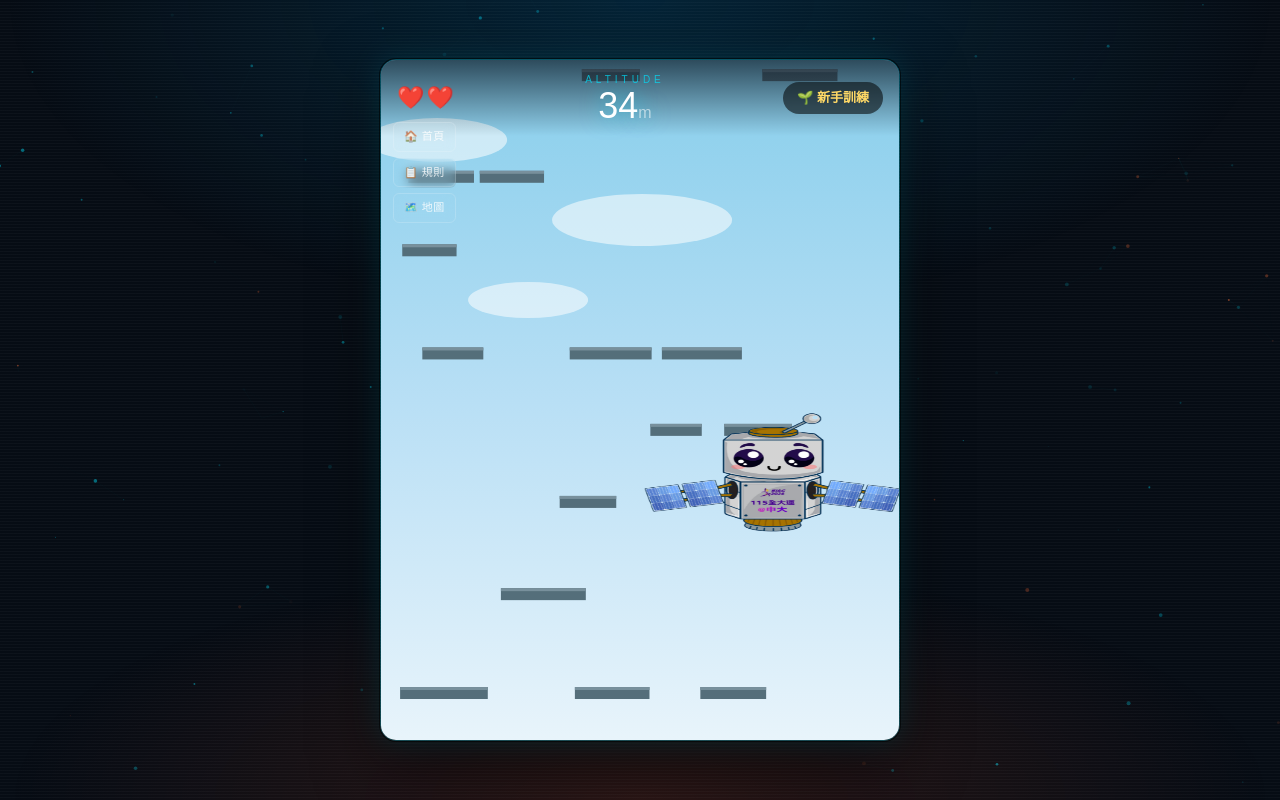
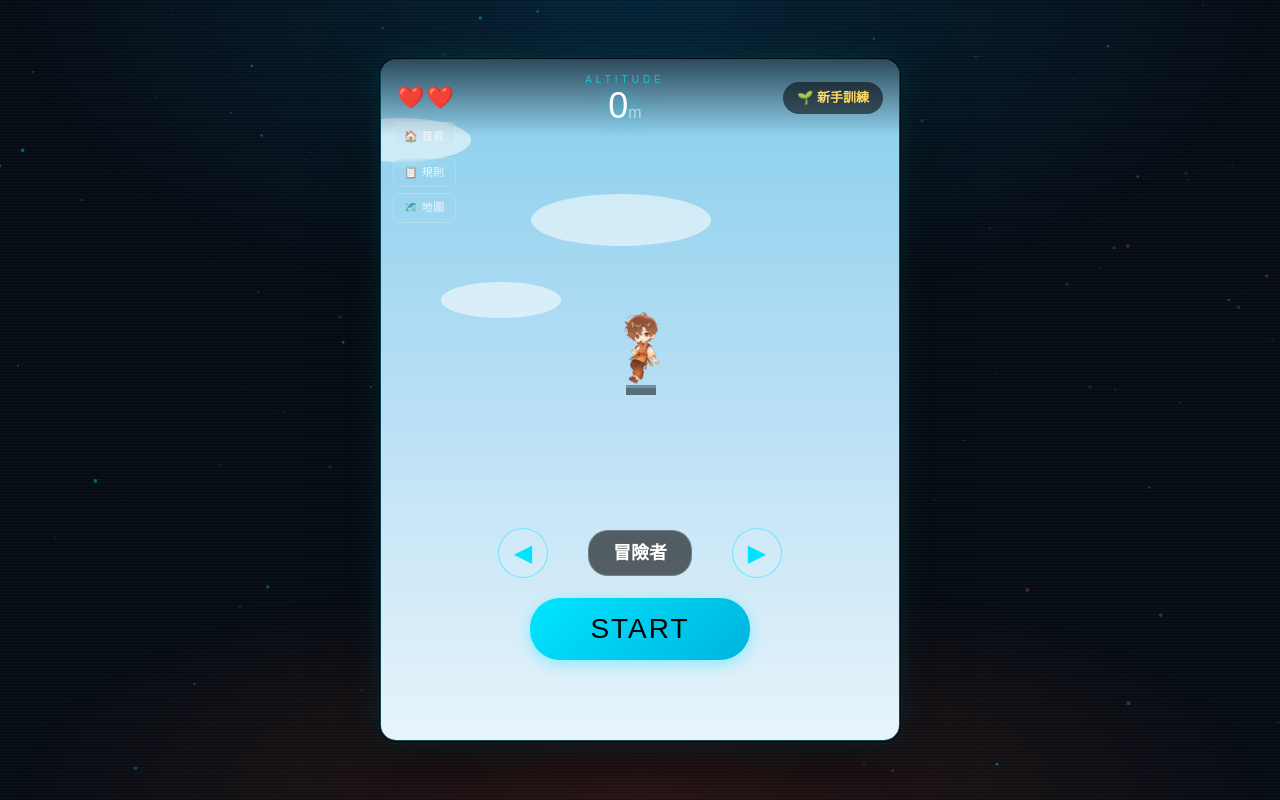
Before and after one commit to yichen-bear/extreme_weather, a Vue app in the folder frontend/: page /play in a window 1280 px wide. Built offline with nearby package versions, Linux system fonts and the light colour scheme.

Commit message:
character choose interface

```diff
--- a/frontend/src/views/Game.vue
+++ b/frontend/src/views/Game.vue
@@ -49,7 +49,28 @@
               <span class="restart-icon">▲</span>
               重新攀登
             </button>
+            <button @click="backToHome" class="back-home-btn">返回大廳</button>
           </div>
+        </div>
+      </Transition>
+
+      <!-- Start Menu / Character Selection -->
+      <!-- 首頁選單 UI (與 Canvas 並存) -->
+      <Transition name="fade">
+        <div v-if="!gameStarted" class="home-menu-layer">
+          <!-- 角色切換控制 -->
+          <div class="character-selector">
+            <button @click="prevChar" class="arrow-btn left">◀</button>
+            <div class="char-info-display">
+              <div class="char-name-tag">{{ characters[selectedCharIndex].name }}</div>
+            </div>
+            <button @click="nextChar" class="arrow-btn right">▶</button>
+          </div>
+
+          <!-- 開始按鈕 -->
+          <button @click="startGame" class="big-play-btn">
+            <span class="play-icon">START</span>
+          </button>
         </div>
       </Transition>
 
@@ -83,14 +104,85 @@ const generatedBoundaries = ref([])
 const activeWaterRise = ref(false)
 const waterHeight = ref(0)
 let waterWorldY = CANVAS_HEIGHT
-let currentWaterRiseSpeed = 0.08 // 基础上升速度（大幅降低）
-const maxWaterHeight = CANVAS_HEIGHT * 0.4 // 最高升至40%高度（约272px）
+let currentWaterRiseSpeed = 0.08
+const maxWaterHeight = CANVAS_HEIGHT * 0.4
+const gameStarted = ref(false)
+const selectedCharIndex = ref(0)
+const characters = [
+  { id: 1, name: '冒險者', icon: '🏃', img: '../assets/fall.png' },
+  { id: 2, name: '太空人', icon: '👨‍🚀', img: '../assets/astronaut.png' },
+  { id: 3, name: '小貓貓', icon: '🐱', img: '../assets/cat.png' },
+  { id: 4, name: '機器人', icon: '🤖', img: '../assets/bot.png' },
+  { id: 5, name: '忍者', icon: '🥷', img: '../assets/ninja.png' },
+  { id: 6, name: '探險家', icon: '🤠', img: '../assets/explorer.png' },
+]
+
+const prevChar = () => {
+  selectedCharIndex.value = (selectedCharIndex.value - 1 + characters.length) % characters.length
+  updatePlayerSkin()
+}
+
+const nextChar = () => {
+  selectedCharIndex.value = (selectedCharIndex.value + 1) % characters.length
+  updatePlayerSkin()
+}
+
+const updatePlayerSkin = () => {
+  const char = characters[selectedCharIndex.value]
+  playerImage.src = new URL(char.img, import.meta.url).href
+
+  // 確保切換角色時，如果是在大廳，畫面會即時更新
+  if (!gameStarted.value) {
+    draw()
+  }
+}
+
+const startGame = () => {
+  gameStarted.value = true
+  resetGame() // 確保遊戲數據重置
+  loop() // 正式開始動畫循環
+}
+
+const backToHome = () => {
+  if (animationId) cancelAnimationFrame(animationId) // 停止所有運動
+
+  gameOver.value = false
+  gameStarted.value = false
+  score.value = 0
+  playerLives.value = 2
+  waterHeight.value = 0
+  activeWaterRise.value = false
+
+  // 1. 強制設定角色在大廳的展示位置 (y: 250 附近是中間)
+  player.x = 235 // 水平置中
+  player.y = 250 // 垂直置中
+  player.vx = 0
+  player.vy = 0
+
+  // 2. 設定腳下的小平台
+  platforms = [{
+    x: 245,
+    y: 325, // 放在角色腳下 (250 + 角色高度 75)
+    width: 30,
+    height: 10,
+    isFloor: true,
+    isBurning: false,
+  }]
+
+  // 3. 關鍵：手動呼叫一次 draw，讓 Canvas 渲染當前座標
+  // 由於圖片載入需要時間，加個 onload 確保第一次進來能看到角色
+  if (playerImage.complete) {
+    draw()
+  } else {
+    playerImage.onload = () => draw()
+  }
+}
 
 let player = {
   x: 260,
   y: 630,
-  width: 266,
-  height: 150,
+  width: 50,
+  height: 75,
   vx: 0,
   vy: 0,
   invincible: false,
@@ -575,7 +667,7 @@ const update = () => {
 
 // ----- 绘图部分（保留原配色 + 氛围）-----
 const playerImage = new Image()
-playerImage.src = new URL('../assets/orbit.png', import.meta.url).href
+playerImage.src = new URL('../assets/fall.png', import.meta.url).href
 
 const getLevelForSky = () => {
   const s = score.value
@@ -757,8 +849,9 @@ onMounted(() => {
   window.addEventListener('keyup', (e) => {
     keys[e.key] = false
   })
-  resetGame()
-  loop()
+
+  // 確保一進網頁，角色就在中間
+  backToHome()
 })
 
 onUnmounted(() => {
@@ -960,4 +1053,183 @@ canvas {
 .gameover-leave-to {
   opacity: 0;
 }
+
+.start-menu-overlay {
+  position: absolute;
+  /* 使用 inset 只覆蓋 Canvas 區域，或調整背景透明度 */
+  inset: 0;
+  /* 改為較透明的背景，讓玩家看得到天空背景 */
+  background: rgba(6, 12, 20, 0.4);
+  /* 移除強烈的模糊，或者調小數值 */
+  backdrop-filter: blur(4px);
+  display: flex;
+  align-items: center;
+  justify-content: center;
+  /* z-index 要低於導覽按鈕(40)，但高於 Canvas */
+  z-index: 30;
+}
+
+.menu-panel {
+  text-align: center;
+  /* 增加一點深色對比，確保選單文字清晰 */
+  background: rgba(13, 26, 36, 0.95);
+  padding: 40px;
+  border-radius: 16px;
+  border: 1px solid rgba(0, 229, 255, 0.3);
+  box-shadow: 0 10px 40px rgba(0, 0, 0, 0.8);
+}
+
+.character-grid {
+  display: flex;
+  gap: 20px;
+  margin: 30px 0;
+  justify-content: center;
+}
+
+.char-card {
+  padding: 15px;
+  border: 2px solid rgba(255, 255, 255, 0.1);
+  border-radius: 10px;
+  cursor: pointer;
+  transition: all 0.3s;
+}
+
+.char-card.active {
+  border-color: #00e5ff;
+  background: rgba(0, 229, 255, 0.1);
+  transform: scale(1.1);
+}
+
+.char-icon {
+  font-size: 40px;
+  margin-bottom: 8px;
+}
+
+.char-name {
+  color: #fff;
+  font-size: 14px;
+}
+
+.start-btn {
+  background: #00e5ff;
+  color: #000;
+  border: none;
+  padding: 12px 30px;
+  font-weight: bold;
+  border-radius: 6px;
+  cursor: pointer;
+  font-family: 'Bebas Neue', sans-serif;
+  font-size: 20px;
+}
+
+.fade-enter-active,
+.fade-leave-active {
+  transition: opacity 0.5s;
+}
+.fade-enter-from,
+.fade-leave-to {
+  opacity: 0;
+}
+/* 首頁層級 */
+.home-menu-layer {
+  position: absolute;
+  inset: 0;
+  z-index: 30;
+  display: flex;
+  flex-direction: column;
+  justify-content: flex-end; /* 讓 UI 集中在下方 */
+  padding-bottom: 80px;
+  background: transparent;
+  backdrop-filter: none;
+}
+
+/* 角色切換器容器 */
+.character-selector {
+  display: flex;
+  align-items: center;
+  justify-content: center;
+  gap: 40px;
+  margin-bottom: 20px;
+}
+
+.arrow-btn {
+  background: rgba(255, 255, 255, 0.1);
+  border: 1px solid rgba(0, 229, 255, 0.5);
+  color: #00e5ff;
+  font-size: 24px;
+  width: 50px;
+  height: 50px;
+  border-radius: 50%;
+  cursor: pointer;
+  transition: all 0.2s;
+  display: flex;
+  align-items: center;
+  justify-content: center;
+}
+
+.arrow-btn:hover {
+  background: #00e5ff;
+  color: #000;
+  box-shadow: 0 0 15px #00e5ff;
+}
+
+.char-name-tag {
+  background: rgba(0, 0, 0, 0.6);
+  padding: 8px 24px;
+  border-radius: 20px;
+  color: #fff;
+  font-weight: bold;
+  font-size: 18px;
+  border: 1px solid rgba(255, 255, 255, 0.2);
+}
+
+/* 大播放按鈕 */
+.big-play-btn {
+  align-self: center;
+  background: linear-gradient(135deg, #00e5ff, #00b4dc);
+  border: none;
+  padding: 15px 60px;
+  border-radius: 30px;
+  cursor: pointer;
+  box-shadow: 0 4px 15px rgba(0, 229, 255, 0.4);
+  transition: transform 0.2s;
+}
+
+.big-play-btn:hover {
+  transform: scale(1.1);
+}
+
+.play-icon {
+  font-family: 'Bebas Neue', sans-serif;
+  font-size: 28px;
+  color: #000;
+  letter-spacing: 2px;
+}
+
+/* 加在 <style scoped> 裡面 */
+.back-home-btn {
+  display: block;
+  width: 100%;
+  margin-top: 15px;
+  background: transparent;
+  border: 1px solid rgba(255, 255, 255, 0.3);
+  color: rgba(255, 255, 255, 0.7);
+  padding: 10px;
+  border-radius: 4px;
+  cursor: pointer;
+  font-size: 14px;
+  transition: all 0.2s;
+}
+
+.back-home-btn:hover {
+  background: rgba(255, 255, 255, 0.1);
+  color: #fff;
+  border-color: #fff;
+}
+
+.go-divider {
+  height: 1px;
+  background: rgba(255, 255, 255, 0.1);
+  margin: 20px 0;
+}
 </style>
```
